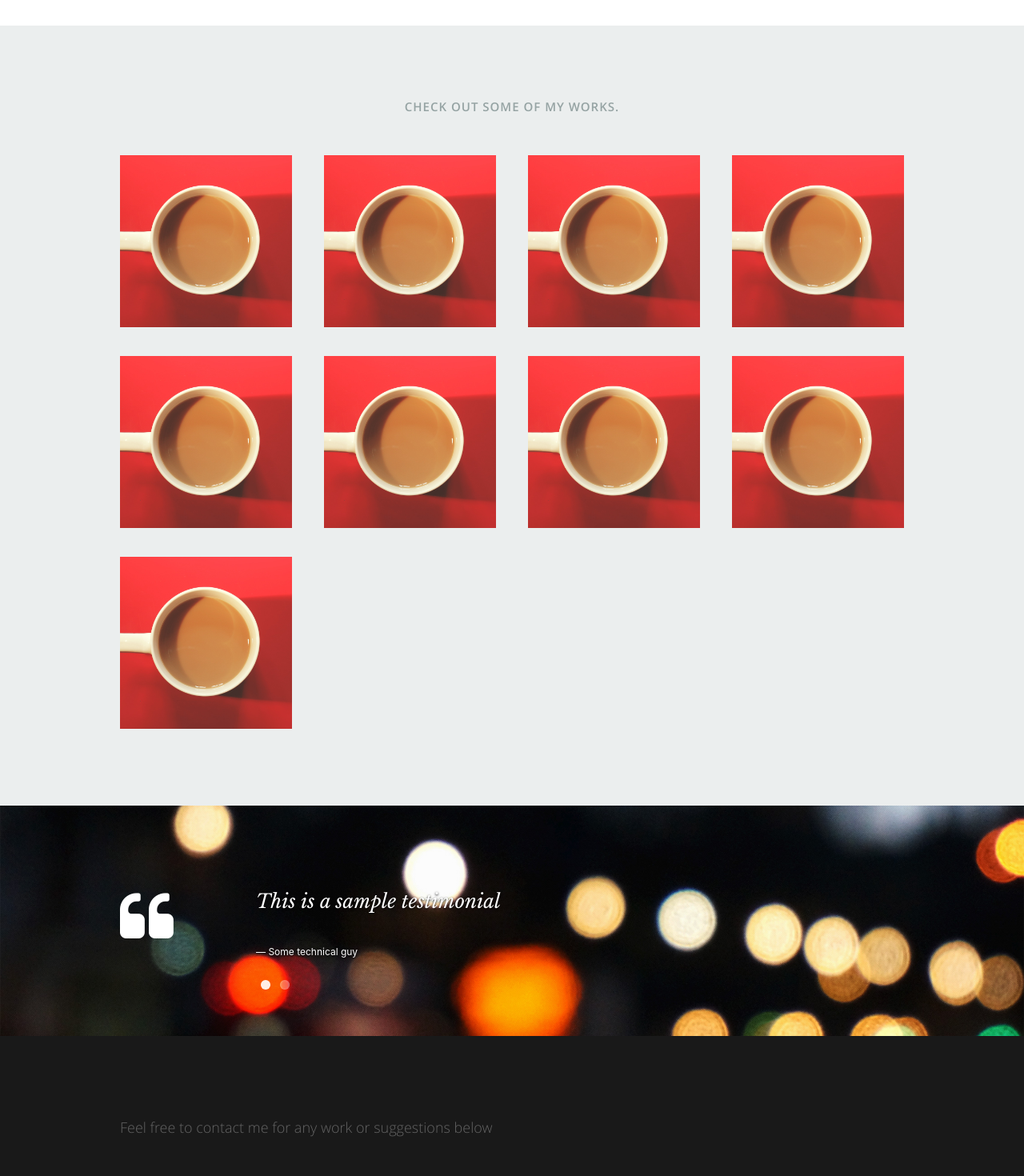
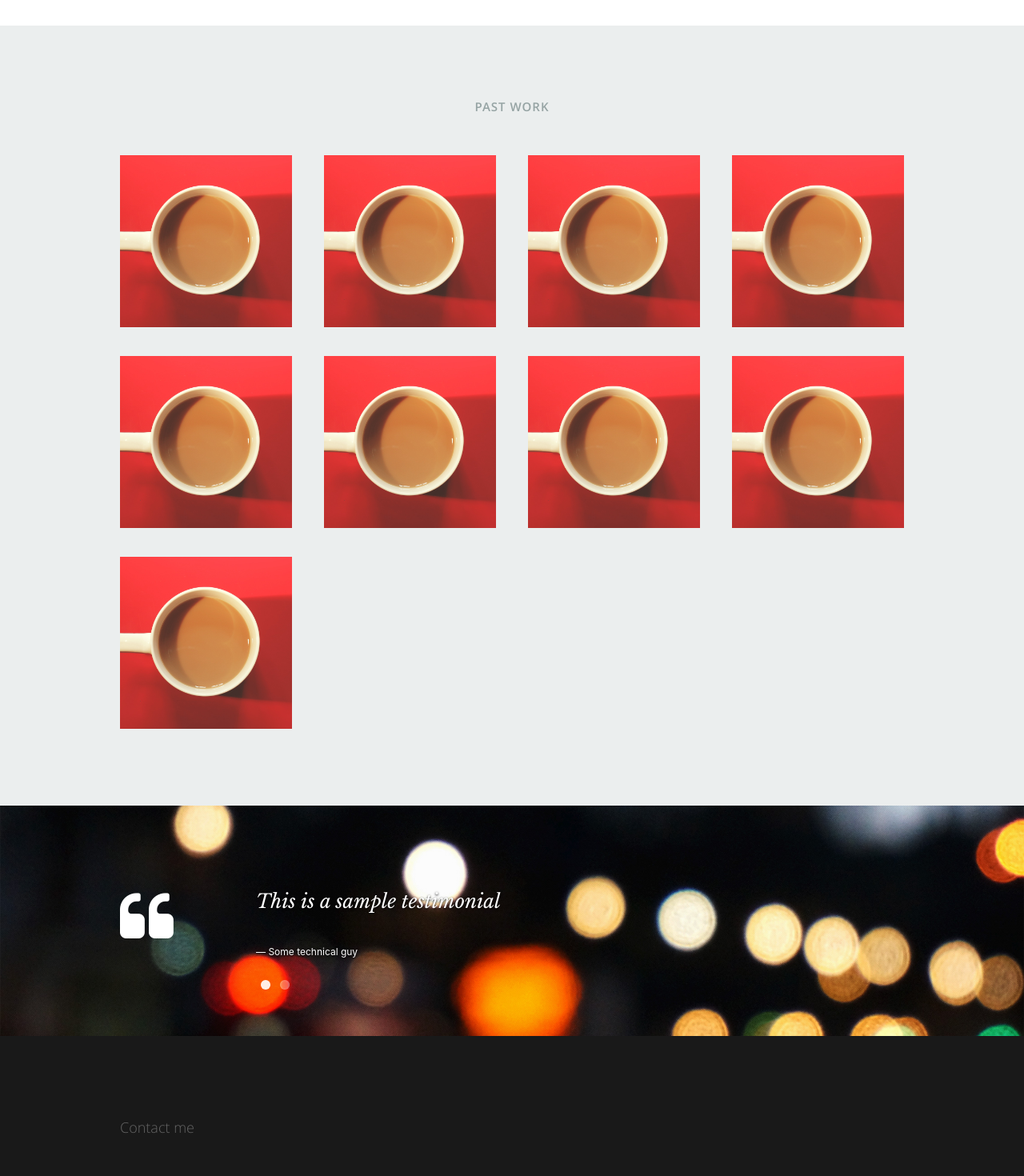
Before and after one commit to hellroy/layneharris_www, a React (Create React App) app: page / in a window 1280 px wide. Shown: the part 2480-3950 px from the top of the page at 80% size. Built offline with nearby package versions, Linux system fonts and the light colour scheme.

Commit message:
Language
Changed some text

```diff
--- a/src/components/ContactUs.js
+++ b/src/components/ContactUs.js
@@ -7,7 +7,7 @@ export default class ContactUs extends Component {
           <div className="row section-head">
             <div className="ten columns">
               <p className="lead">
-              Feel free to contact me for any work or suggestions below
+              Contact me
               </p>
             </div>
           </div>
--- a/src/components/Header.js
+++ b/src/components/Header.js
@@ -8,7 +8,7 @@ export default class Header extends Component {
       <header id="home">
          <nav id="nav-wrap">
             <a className="mobile-btn" href="#nav-wrap" title="Show navigation">Show navigation</a>
-          <a className="mobile-btn" href="#" title="Hide navigation">Hide navigation</a>
+          <a className="mobile-btn" href="#null" title="Hide navigation">Hide navigation</a>
             <ul id="nav" className="nav">
                <li className="current"><a className="smoothscroll" href="#home">Home</a></li>
                <li><a className="smoothscroll" href="#about">About</a></li>
--- a/src/components/Portfolio.js
+++ b/src/components/Portfolio.js
@@ -6,7 +6,7 @@ export default class Porfolio extends Component {
       <section id="portfolio">
       <div className="row">
         <div className="twelve columns collapsed">
-          <h1>Check Out Some of My Works.</h1>
+          <h1>Past work</h1>
           <div id="portfolio-wrapper" className="bgrid-quarters s-bgrid-thirds cf">
           {
             resumeData.portfolio && resumeData.portfolio.map((item)=>{
```
